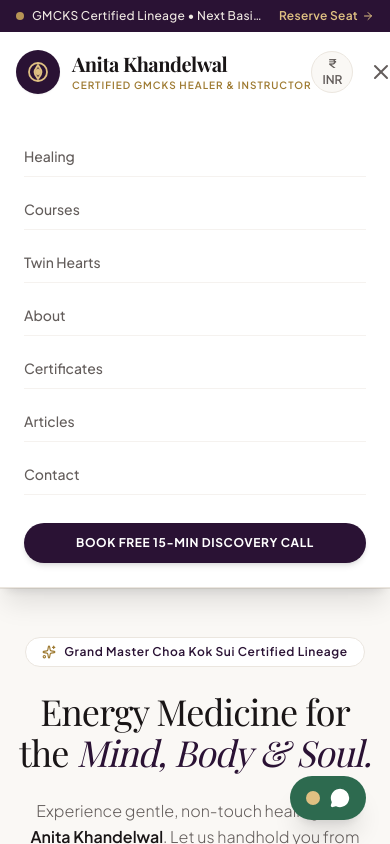
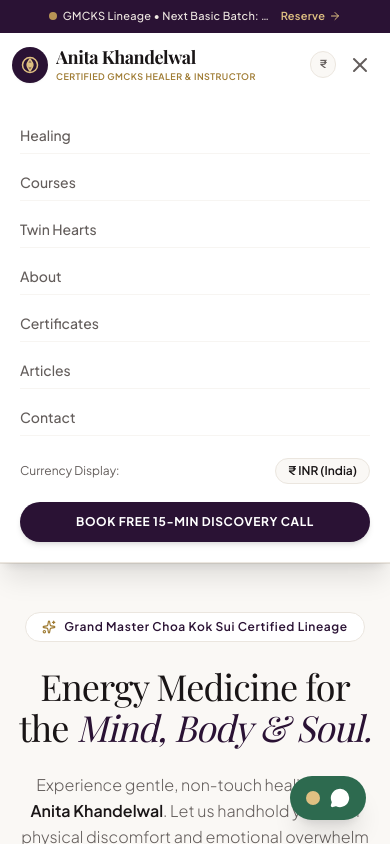
Before and after one commit to anaghkhandelwal/anita-pranic-healing, a React (Vite) app: page / in a window 390 px wide. Both pictures are taken after a click on the button 381 px from the left and 72 px from the top of the page. Shown: the top 844 px of the page. Built offline with nearby package versions, Linux system fonts and the light colour scheme; a web font is replaced by a local one.

Commit message:
fix(mobile): resolve navbar horizontal overflow down to 320px screens and optimize modal for mobile viewports

```diff
--- a/src/components/CertificateModal.jsx
+++ b/src/components/CertificateModal.jsx
@@ -10,36 +10,36 @@ export default function CertificateModal({ certificate, onClose }) {
     <div className="fixed inset-0 z-50 flex items-center justify-center p-3 sm:p-4 md:p-6 bg-black/80 backdrop-blur-md animate-fadeIn overflow-y-auto">
       <div className="relative w-full max-w-4xl bg-white rounded-3xl shadow-2xl border border-divider overflow-hidden my-auto max-h-[92vh] flex flex-col">
         {/* Modal Header */}
-        <div className="bg-primary text-white px-6 py-5 flex items-center justify-between shrink-0">
-          <div className="flex items-center gap-3">
-            <div className="w-11 h-11 rounded-2xl bg-white/15 flex items-center justify-center text-gold-light shrink-0">
-              <Award className="w-6 h-6" />
+        <div className="bg-primary text-white px-4 py-3.5 sm:px-6 sm:py-5 flex items-center justify-between shrink-0 gap-2">
+          <div className="flex items-center gap-2.5 sm:gap-3 min-w-0">
+            <div className="w-9 h-9 sm:w-11 sm:h-11 rounded-2xl bg-white/15 flex items-center justify-center text-gold-light shrink-0">
+              <Award className="w-5 h-5 sm:w-6 sm:h-6" />
             </div>
-            <div>
+            <div className="min-w-0">
               <div className="flex items-center gap-2">
-                <span className="text-[11px] font-semibold uppercase tracking-wider text-gold-light">
-                  {certificate.categoryLabel || 'Official Credential Verification'}
+                <span className="text-[10px] sm:text-[11px] font-semibold uppercase tracking-wider text-gold-light truncate">
+                  {certificate.categoryLabel || 'Official Verification'}
                 </span>
-                <span className="inline-flex items-center gap-1 px-2 py-0.5 rounded-full bg-emerald-500/20 text-emerald-300 text-[10px] font-bold">
+                <span className="inline-flex items-center gap-1 px-2 py-0.5 rounded-full bg-emerald-500/20 text-emerald-300 text-[10px] font-bold shrink-0">
                   <CheckCircle2 className="w-3 h-3" /> {certificate.verificationStatus || 'Verified'}
                 </span>
               </div>
-              <h3 className="font-serif text-lg sm:text-xl font-bold leading-tight mt-0.5">
+              <h3 className="font-serif text-base sm:text-xl font-bold leading-tight mt-0.5 truncate">
                 {certificate.title}
               </h3>
             </div>
           </div>
           <button
             onClick={onClose}
-            className="p-2 rounded-full text-white/80 hover:text-white hover:bg-white/10 transition-colors"
+            className="p-1.5 sm:p-2 rounded-full text-white/80 hover:text-white hover:bg-white/10 transition-colors shrink-0"
             aria-label="Close modal"
           >
-            <X className="w-6 h-6" />
+            <X className="w-5 h-5 sm:w-6 sm:h-6" />
           </button>
         </div>
 
         {/* Modal Scrollable Body */}
-        <div className="p-5 sm:p-7 space-y-6 overflow-y-auto flex-1">
+        <div className="p-4 sm:p-7 space-y-5 sm:space-y-6 overflow-y-auto flex-1">
           {/* Main Grid: Left = Certificate Image Viewer, Right = Importance & Metadata */}
           <div className="grid grid-cols-1 lg:grid-cols-12 gap-6 items-start">
 
@@ -52,96 +52,109 @@ export default function CertificateModal({ certificate, onClose }) {
                     alt={certificate.officialCourseName || certificate.title}
                     onClick={() => setIsZoomed(!isZoomed)}
                     className={`w-full object-contain transition-transform duration-300 ${
-                      isZoomed ? 'scale-150 py-4' : 'max-h-[460px] hover:scale-[1.02]'
+                      isZoomed ? 'scale-150 py-4' : 'max-h-[360px] sm:max-h-[460px] hover:scale-[1.02]'
                     }`}
                     loading="lazy"
                   />
                 </div>
 
-                {/* Floating Zoom Button */}
+                {/* Zoom Helper Button */}
                 <button
-                  type="button"
                   onClick={() => setIsZoomed(!isZoomed)}
-                  className="absolute bottom-3 right-3 px-3 py-1.5 rounded-full bg-black/75 hover:bg-black text-white text-xs font-semibold backdrop-blur-sm flex items-center gap-1.5 shadow-lg transition-all"
+                  className="absolute bottom-3 right-3 px-3 py-1.5 rounded-full bg-black/75 text-white text-[11px] font-semibold flex items-center gap-1.5 backdrop-blur-sm hover:bg-black transition-colors"
                 >
                   {isZoomed ? (
                     <>
-                      <ZoomOut className="w-3.5 h-3.5" />
+                      <ZoomOut className="w-3.5 h-3.5 text-gold-light" />
                       <span>Reset Zoom</span>
                     </>
                   ) : (
                     <>
-                      <ZoomIn className="w-3.5 h-3.5" />
+                      <ZoomIn className="w-3.5 h-3.5 text-gold-light" />
                       <span>Click to Zoom</span>
                     </>
                   )}
                 </button>
               </div>
 
-              <div className="flex items-center justify-between text-[11px] text-ink-subtle px-1">
-                <span>Certificate Ref: <strong className="text-ink">{certificate.certificateNumber || 'Official IISI/WPHF Registry'}</strong></span>
-                <span className="text-emerald-700 font-medium">100% Authentic Lineage Proof</span>
+              {/* Seal & Issuer Tag */}
+              <div className="p-3.5 rounded-2xl bg-canvas border border-divider flex items-center justify-between text-xs">
+                <div className="flex items-center gap-2 text-ink font-semibold">
+                  <ShieldCheck className="w-4 h-4 text-gold-dark shrink-0" />
+                  <span className="truncate">{certificate.issuer}</span>
+                </div>
+                <span className="text-ink-subtle font-medium shrink-0">Year: {certificate.year}</span>
               </div>
             </div>
 
-            {/* Right: Detailed Context, Importance & Relevance */}
-            <div className="lg:col-span-6 space-y-4">
-              {/* Official Course Name & Level */}
+            {/* Right: Spiritual Significance & Client Benefit */}
+            <div className="lg:col-span-6 space-y-4 text-xs sm:text-sm">
+              {/* Course Title & Level */}
+              <div>
+                <span className="text-[10px] uppercase font-bold tracking-widest text-gold-dark block">
+                  Official GMCKS Curriculum
+                </span>
+                <h4 className="font-serif text-xl sm:text-2xl font-bold text-ink mt-0.5">
+                  {certificate.officialCourseName || certificate.title}
+                </h4>
+              </div>
+
+              {/* Curriculum Importance Box */}
               <div className="p-4 rounded-2xl bg-canvas border border-divider space-y-2">
                 <span className="text-[11px] uppercase tracking-wider font-semibold text-primary block">
-                  Official Course Curriculum
+                  What This Masterclass Represents
                 </span>
-                <p className="font-serif text-lg font-bold text-ink leading-snug">
-                  {certificate.officialCourseName}
+                <p className="text-ink-muted leading-relaxed">
+                  {certificate.curriculumImportance}
                 </p>
-                <div className="flex flex-wrap gap-2 pt-1 text-xs">
+                <div className="pt-2 flex flex-wrap gap-2 text-[11px]">
                   <span className="px-2.5 py-1 rounded-full bg-primary-soft text-primary font-semibold">
-                    {certificate.level}
+                    Category: {certificate.categoryLabel}
                   </span>
                   <span className="px-2.5 py-1 rounded-full bg-gold-soft text-gold-dark font-semibold">
-                    Year: {certificate.year}
+                    Authorized Lineage
                   </span>
                 </div>
               </div>
 
-              {/* Course Importance Section */}
-              <div className="space-y-1.5">
-                <h4 className="text-xs font-bold uppercase tracking-wider text-ink flex items-center gap-1.5">
+              {/* Why It Matters for Clients */}
+              <div className="p-4 rounded-2xl bg-gold-soft/50 border border-gold/30 space-y-1.5">
+                <div className="flex items-center gap-1.5 font-bold text-gold-dark text-xs uppercase tracking-wider">
                   <Sparkles className="w-3.5 h-3.5 text-gold-dark" />
-                  <span>Curriculum Science & Esoteric Importance</span>
-                </h4>
-                <p className="text-xs sm:text-sm text-ink-muted leading-relaxed">
-                  {certificate.importance}
+                  <span>Client Benefit & Treatment Efficacy</span>
+                </div>
+                <p className="text-ink leading-relaxed font-medium">
+                  {certificate.clientRelevance}
                 </p>
               </div>
 
-              {/* Relevance to Client/Student */}
+              {/* Authentic Archival Details */}
               <div className="space-y-1.5 p-3.5 rounded-xl bg-primary-soft/50 border border-primary/15">
                 <h4 className="text-xs font-bold text-primary flex items-center gap-1.5">
                   <ShieldCheck className="w-4 h-4 text-primary" />
-                  <span>Why This Matters For Your Healing & Learning</span>
+                  <span>Archival Verification & Lineage Record</span>
                 </h4>
                 <p className="text-xs text-ink-muted leading-relaxed">
-                  {certificate.relevance}
+                  {certificate.archivalNotes}
                 </p>
               </div>
 
-              {/* Verification Details Grid */}
-              <div className="grid grid-cols-2 gap-3 text-xs pt-1">
+              {/* Metadata Badges */}
+              <div className="grid grid-cols-2 gap-2 text-xs">
                 <div className="p-3 rounded-xl bg-canvas border border-divider">
-                  <span className="text-ink-subtle block text-[11px]">Accrediting Body</span>
-                  <strong className="text-ink block mt-0.5 leading-snug">{certificate.issuer}</strong>
+                  <span className="text-ink-subtle block text-[11px]">Course Code</span>
+                  <strong className="text-ink block mt-0.5">{certificate.code}</strong>
                 </div>
                 <div className="p-3 rounded-xl bg-canvas border border-divider">
-                  <span className="text-ink-subtle block text-[11px]">Completed Location</span>
+                  <span className="text-ink-subtle block text-[11px]">Training Location</span>
                   <strong className="text-ink block mt-0.5 leading-snug flex items-center gap-1">
                     <MapPin className="w-3 h-3 text-gold-dark shrink-0" />
-                    <span>{certificate.location}</span>
+                    <span className="truncate">{certificate.location}</span>
                   </strong>
                 </div>
                 <div className="p-3 rounded-xl bg-canvas border border-divider">
-                  <span className="text-ink-subtle block text-[11px]">Awarded Date</span>
-                  <strong className="text-ink block mt-0.5 leading-snug flex items-center gap-1">
+                  <span className="text-ink-subtle block text-[11px]">Certification Date</span>
+                  <strong className="text-ink block mt-0.5 flex items-center gap-1">
                     <Calendar className="w-3 h-3 text-primary shrink-0" />
                     <span>{certificate.date}</span>
                   </strong>
@@ -159,14 +172,14 @@ export default function CertificateModal({ certificate, onClose }) {
         </div>
 
         {/* Modal Footer */}
-        <div className="p-4 sm:p-5 bg-stone-50 border-t border-divider flex flex-col sm:flex-row items-center justify-between gap-3 shrink-0">
-          <p className="text-xs text-ink-subtle text-center sm:text-left">
+        <div className="p-3.5 sm:p-5 bg-stone-50 border-t border-divider flex flex-col sm:flex-row items-center justify-between gap-3 shrink-0">
+          <p className="text-[11px] sm:text-xs text-ink-subtle text-center sm:text-left">
             Directly certified under Grand Master Choa Kok Sui lineage • Valid in 120+ countries
           </p>
-          <div className="flex items-center gap-3 w-full sm:w-auto justify-end">
+          <div className="flex flex-col sm:flex-row items-center gap-2 sm:gap-3 w-full sm:w-auto">
             <button
               onClick={onClose}
-              className="px-5 py-2.5 rounded-full border border-divider text-xs font-semibold text-ink-muted hover:bg-stone-200 transition-colors"
+              className="w-full sm:w-auto px-5 py-2.5 rounded-full border border-divider text-xs font-semibold text-ink-muted hover:bg-stone-200 transition-colors text-center"
             >
               Close
             </button>
@@ -174,7 +187,7 @@ export default function CertificateModal({ certificate, onClose }) {
               href={`https://wa.me/919829000000?text=Hello%20Anita%20ji,%20I%20am%20reviewing%20your%20verified%20${encodeURIComponent(certificate.title)}%20credential%20on%20your%20website%20and%20would%20like%20to%20learn%20more.`}
               target="_blank"
               rel="noopener noreferrer"
-              className="px-6 py-2.5 rounded-full bg-primary text-white text-xs font-semibold hover:bg-primary-dark transition-all shadow-sm flex items-center gap-1.5"
+              className="w-full sm:w-auto px-6 py-2.5 rounded-full bg-primary text-white text-xs font-semibold hover:bg-primary-dark transition-all shadow-sm flex items-center justify-center gap-1.5 text-center"
             >
               <span>Inquire With Anita</span>
               <ExternalLink className="w-3.5 h-3.5" />
--- a/src/components/Navbar.jsx
+++ b/src/components/Navbar.jsx
@@ -26,32 +26,34 @@ export default function Navbar() {
 
   return (
     <header className="sticky top-0 z-50 bg-white/95 backdrop-blur-md border-b border-divider transition-all">
-      {/* Top Notification Announcement Banner */}
-      <div className="bg-primary text-[#EFE8E2] text-xs py-2 px-4 text-center font-medium tracking-wide flex items-center justify-center gap-2">
+      {/* Top Announcement Banner - Fully Responsive with min-w-0 */}
+      <div className="bg-primary text-[#EFE8E2] text-[11px] sm:text-xs py-2 px-3 sm:px-4 text-center font-medium tracking-wide flex items-center justify-center gap-1.5 sm:gap-2 overflow-hidden">
         <span className="w-2 h-2 rounded-full bg-gold animate-pulse shrink-0" />
-        <span className="truncate">GMCKS Certified Lineage • Next Basic Batch: Nov 23–24 (Jaipur & Hybrid)</span>
-        <Link to="/courses" className="text-gold-light hover:underline font-semibold ml-1 shrink-0 inline-flex items-center gap-1">
-          <span>Reserve Seat</span>
+        <span className="truncate min-w-0 max-w-[210px] sm:max-w-none">
+          GMCKS Lineage • Next Basic Batch: Nov 23–24 (Jaipur)
+        </span>
+        <Link to="/courses" className="text-gold-light hover:underline font-semibold ml-0.5 shrink-0 inline-flex items-center gap-1">
+          <span>Reserve</span>
           <ArrowRight className="w-3 h-3" />
         </Link>
       </div>
 
-      <div className="max-w-7xl mx-auto px-4 sm:px-6 lg:px-8">
-        <div className="flex items-center justify-between h-20">
-          {/* Logo & Identity */}
-          <Link to="/" className="flex items-center gap-3 shrink-0 group">
-            <div className="w-11 h-11 rounded-full bg-primary flex items-center justify-center text-gold-light shadow-sm group-hover:scale-105 transition-transform shrink-0">
-              <svg className="w-6 h-6" viewBox="0 0 24 24" fill="none" stroke="currentColor" strokeWidth="1.8">
+      <div className="max-w-7xl mx-auto px-3 sm:px-6 lg:px-8">
+        <div className="flex items-center justify-between h-16 sm:h-20 gap-2">
+          {/* Logo & Identity - Gracefully Shrinks on Mobile */}
+          <Link to="/" className="flex items-center gap-2 sm:gap-3 shrink min-w-0 group">
+            <div className="w-9 h-9 sm:w-11 sm:h-11 rounded-full bg-primary flex items-center justify-center text-gold-light shadow-sm group-hover:scale-105 transition-transform shrink-0">
+              <svg className="w-5 h-5 sm:w-6 sm:h-6" viewBox="0 0 24 24" fill="none" stroke="currentColor" strokeWidth="1.8">
                 <circle cx="12" cy="12" r="9" />
                 <path d="M12 5c2 3 3.5 4.5 3.5 7s-1.5 4-3.5 7c-2-3-3.5-4.5-3.5-7s1.5-4 3.5-7z" fill="#DFC082" fillOpacity="0.4" />
                 <circle cx="12" cy="12" r="2" fill="#DFC082" />
               </svg>
             </div>
-            <div>
-              <span className="font-serif text-xl sm:text-2xl font-bold tracking-tight text-ink group-hover:text-primary transition-colors block leading-tight">
+            <div className="min-w-0">
+              <span className="font-serif text-lg sm:text-2xl font-bold tracking-tight text-ink group-hover:text-primary transition-colors block leading-tight truncate">
                 Anita Khandelwal
               </span>
-              <span className="text-[10px] font-semibold uppercase tracking-widest text-gold-dark block mt-0.5">
+              <span className="text-[9px] sm:text-[10px] font-semibold uppercase tracking-wider text-gold-dark block mt-0.5 truncate">
                 Certified GMCKS Healer & Instructor
               </span>
             </div>
@@ -77,7 +79,7 @@ export default function Navbar() {
             ))}
           </nav>
 
-          {/* Actions & Conversion CTA */}
+          {/* Actions & Conversion CTA (Desktop) */}
           <div className="hidden lg:flex items-center gap-3 shrink-0">
             {/* Currency Button */}
             <button
@@ -101,17 +103,18 @@ export default function Navbar() {
             </a>
           </div>
 
-          {/* Mobile Menu & Currency Toggle */}
-          <div className="flex items-center gap-2 lg:hidden">
+          {/* Mobile Menu & Currency Toggle - Guaranteed to fit under 360px */}
+          <div className="flex items-center gap-1.5 lg:hidden shrink-0">
             <button
               onClick={toggleCurrency}
-              className="px-2.5 py-1 rounded-full border border-divider text-xs font-semibold text-ink-muted bg-canvas"
+              className="px-2 py-1 rounded-full border border-divider text-[11px] font-semibold text-ink-muted bg-canvas hover:border-gold transition-colors"
+              title="Switch Currency"
             >
-              {currency === 'INR' ? '₹ INR' : '$ USD'}
+              {currency === 'INR' ? '₹' : '$'}
             </button>
             <button
               onClick={() => setMobileMenuOpen(!mobileMenuOpen)}
-              className="p-2 rounded-xl text-ink-muted hover:text-ink hover:bg-canvas transition-colors"
+              className="p-1.5 rounded-xl text-ink-muted hover:text-ink hover:bg-canvas transition-colors"
               aria-label="Toggle navigation menu"
             >
               {mobileMenuOpen ? <X className="w-6 h-6" /> : <Menu className="w-6 h-6" />}
@@ -122,20 +125,29 @@ export default function Navbar() {
 
       {/* Mobile Drawer */}
       {mobileMenuOpen && (
-        <div className="lg:hidden bg-white border-b border-divider px-6 py-6 space-y-3 shadow-xl animate-fadeIn">
+        <div className="lg:hidden bg-white border-b border-divider px-5 py-5 space-y-2.5 shadow-xl animate-fadeIn">
           {navLinks.map((link) => (
             <Link
               key={link.path}
               to={link.path}
               onClick={() => setMobileMenuOpen(false)}
-              className={`block py-2.5 text-sm font-medium border-b border-divider/50 ${
+              className={`block py-2 text-sm font-medium border-b border-divider/40 ${
                 isActive(link.path) ? 'text-primary font-bold' : 'text-ink-muted hover:text-ink'
               }`}
             >
               {link.label}
             </Link>
           ))}
-          <div className="pt-4">
+          <div className="pt-3 flex items-center justify-between text-xs text-ink-muted">
+            <span>Currency Display:</span>
+            <button
+              onClick={toggleCurrency}
+              className="px-3 py-1 rounded-full border border-divider bg-canvas text-ink font-semibold"
+            >
+              {currency === 'INR' ? '₹ INR (India)' : '$ USD (International)'}
+            </button>
+          </div>
+          <div className="pt-2">
             <a
               href="https://wa.me/919829000000?text=Hello%20Anita%20ji,%20I%20would%20like%20to%20book%20a%20Free%2015-Minute%20Discovery%20Call."
               target="_blank"
```
